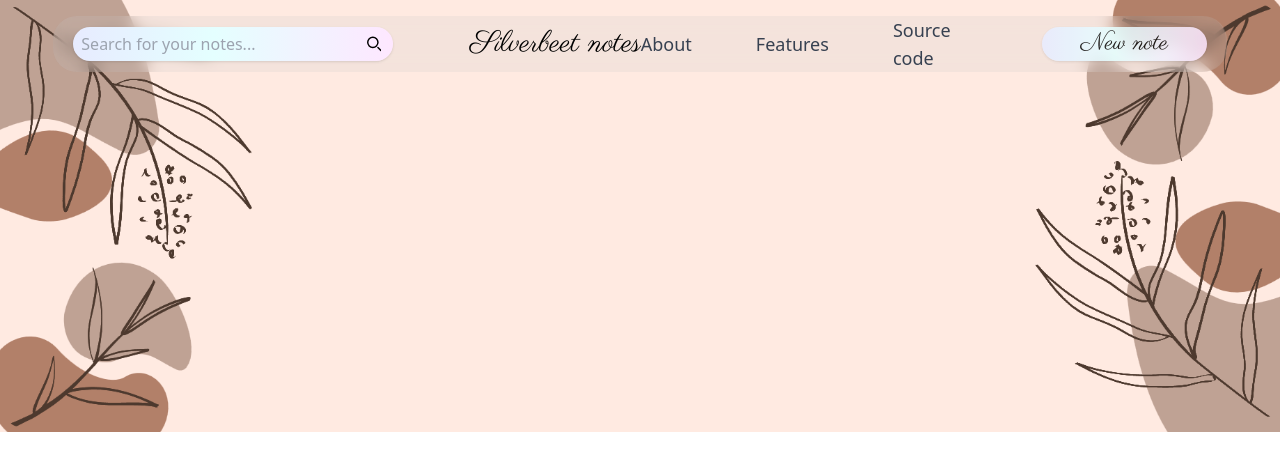
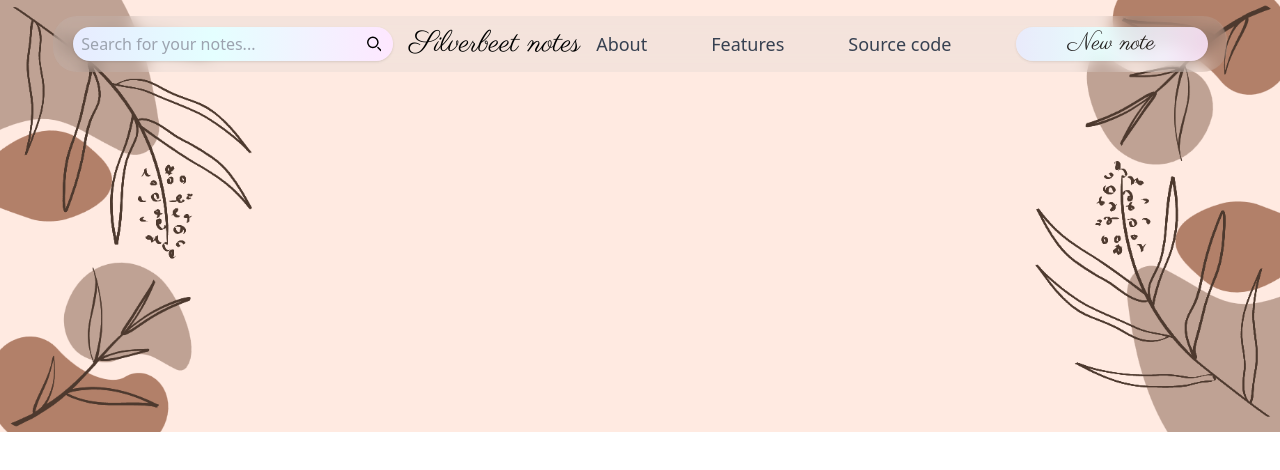
Before and after one commit to Sam-Hobson/silverbeet-note-taking, a SvelteKit app: page / in a window 1280 px wide. Shown: the top 470 px of the page. Built offline with nearby package versions, Linux system fonts and the light colour scheme.

Commit message:
Added scaling improvements for navbar

```diff
--- a/src/routes/navbar/Navbar.svelte
+++ b/src/routes/navbar/Navbar.svelte
@@ -10,7 +10,7 @@
         <span class="flex justify-start items-center w-full h-full">
 
             <label for="voice-search" class="sr-only">Search</label>
-            <span class="flex relative left-5 w-80 h-3/5 rounded-3xl pearl-gradient shadow justify-center align-middle overflow-hidden">
+            <span class="flex relative left-5 w-48 lg:w-80 h-3/5 rounded-3xl pearl-gradient shadow justify-center align-middle overflow-hidden">
 
                 <input type="text" class="w-full h-full px-2 outline-none bg-transparent" placeholder="Search for your notes..." required>
                 <svg class="w-4 h-full me-3" aria-hidden="true" xmlns="http://www.w3.org/2000/svg" fill="none" viewBox="0 0 20 20">
@@ -23,7 +23,7 @@
 
         </span>
 
-        <span class="flex justify-center items-center whitespace-nowrap w-auto h-full fancy-font text-3xl">
+        <span class="hidden sm:flex justify-center items-center whitespace-nowrap w-auto h-full fancy-font text-3xl px-4">
         Silverbeet notes
         </span>
 
@@ -72,7 +72,7 @@
     }
 
     .navbar-menu-option-right {
-        @apply pr-16 w-auto font-sans text-lg text-gray-700
+        @apply pr-16 w-auto font-sans text-lg text-gray-700 whitespace-nowrap
     }
 
     .gray-transparent-background {
```
